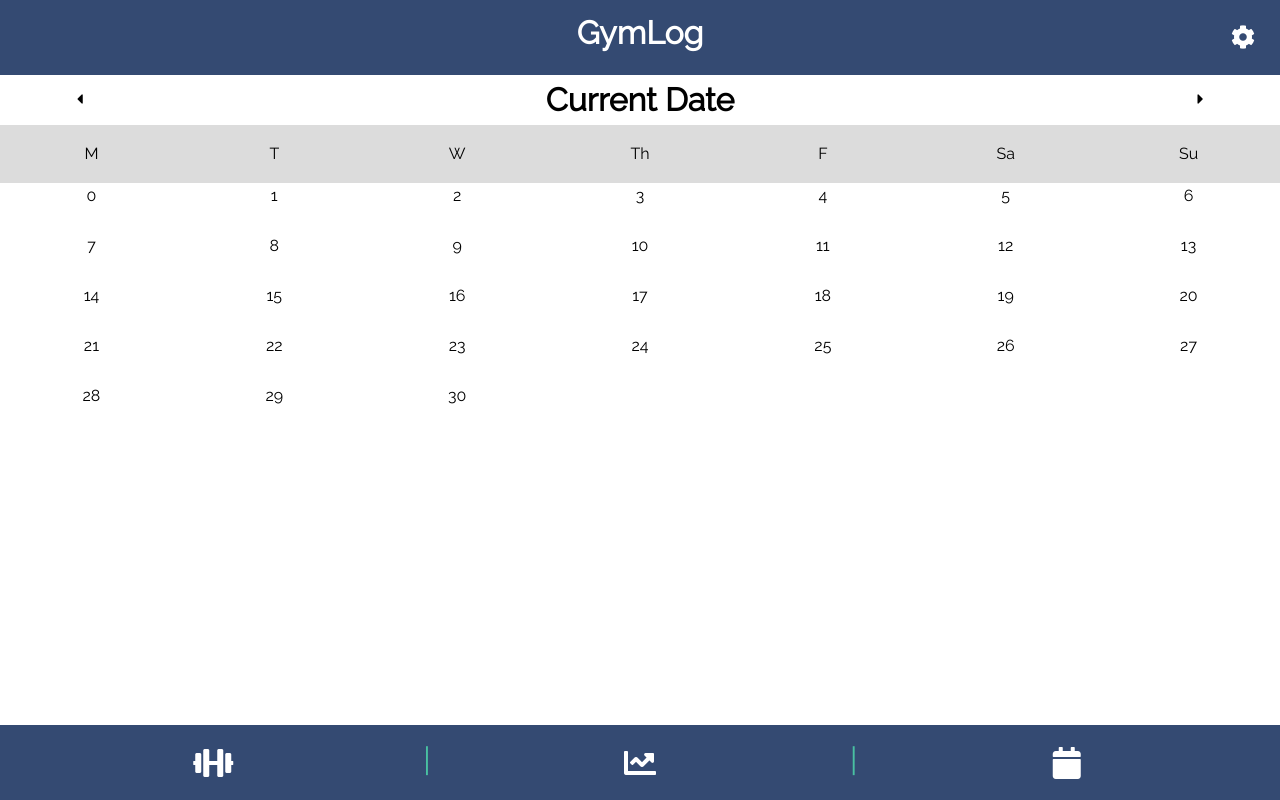
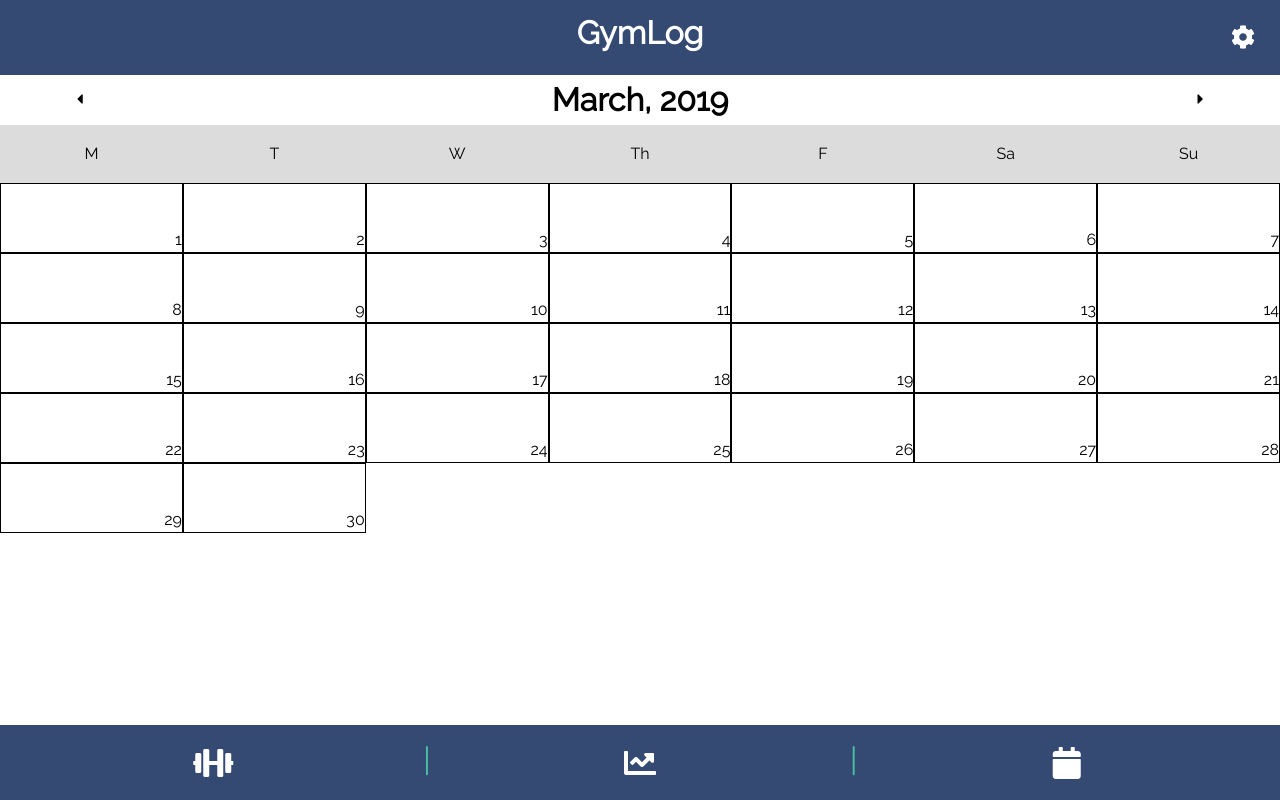
Before and after one commit to jameswilky/gymlog, a React (Create React App) app: page /history in a window 1280 px wide. Built offline with nearby package versions, Linux system fonts and the light colour scheme.

Commit message:
Calendar Iteration working

```diff
--- a/src/components/calendar/Calendar.js
+++ b/src/components/calendar/Calendar.js
@@ -8,8 +8,10 @@ class Calendar extends Component {
 
     this.state = {};
   }
-
-  updateCalendar() {
+  componentWillMount() {
+    this.setCalendar();
+  }
+  setCalendar() {
     const now = Date.now();
     const today = new Date(now).getDate();
     const month = new Date(now).getMonth();
@@ -19,8 +21,43 @@ class Calendar extends Component {
 
     this.setState({ date: date });
   }
-  componentWillMount() {
-    this.updateCalendar();
+  getMonthName() {
+    const monthNames = [
+      "January",
+      "February",
+      "March",
+      "April",
+      "May",
+      "June",
+      "July",
+      "August",
+      "September",
+      "October",
+      "November",
+      "December"
+    ];
+    return monthNames[this.state.date.month];
+  }
+  getNextYear(i) {
+    console.log(this);
+    return this.state.date.year + i;
+  }
+  getNextMonth(i) {
+    let nextYear;
+    let nextMonth = this.state.date.month + i;
+    if (nextMonth < 0) {
+      nextMonth = 11;
+      nextYear = this.getNextYear(-1);
+    } else if (nextMonth > 11) {
+      nextMonth = 0;
+      nextYear = this.getNextYear(1);
+    } else {
+      nextYear = this.state.date.year;
+    }
+    this.setState({
+      ...this.state,
+      date: { ...this.state.date, month: nextMonth, year: nextYear }
+    });
   }
   render() {
     const { date } = this.state;
@@ -28,14 +65,16 @@ class Calendar extends Component {
       <div className="content">
         <div className={styles.container}>
           <div className={styles.header}>
-            <div>
+            <div onClick={() => this.getNextMonth(-1)}>
               <i className="fas fa-caret-left" />
             </div>
             <div>
               {" "}
-              <h1>Current Date</h1>
+              <h1>
+                {this.getMonthName()}, {date.year}
+              </h1>
             </div>
-            <div>
+            <div onClick={() => this.getNextMonth(1)}>
               <i className="fas fa-caret-right" />
             </div>
           </div>
--- a/src/components/calendar/Month.js
+++ b/src/components/calendar/Month.js
@@ -2,10 +2,11 @@ import React from "react";
 import styles from "./month.module.css";
 const Month = props => {
   const { today, month, year, nDays } = props.date;
+  //todo pass day that month starts
 
   let dates = [];
   const generateDates = () => {
-    for (let i = 0; i < nDays; i++) {
+    for (let i = 1; i < nDays; i++) {
       dates.push(i);
     }
     return dates;
@@ -26,7 +27,9 @@ const Month = props => {
       </div>
       <div className={styles.body}>
         {dates.map(date => (
-          <div>{date}</div>
+          <div className={styles.date} key={date}>
+            {date}
+          </div>
         ))}
       </div>
     </div>
--- a/src/components/calendar/month.module.css
+++ b/src/components/calendar/month.module.css
@@ -12,7 +12,16 @@
 }
 .body {
   display: grid;
-  grid-template-columns: repeat(7, 1fr);
-  grid-template-rows: repeat(7, minmax(50px, 1fr));
+  grid-template-columns: repeat(7, minmax(40px, 1fr));
+  grid-template-rows: repeat(5, minmax(70px, 1fr));
   justify-items: center;
 }
+
+.date {
+  border: 1px solid black;
+  display: grid;
+  width: 100%;
+  height: 100%;
+  justify-content: right;
+  align-content: end;
+}
--- a/src/main.css
+++ b/src/main.css
@@ -84,7 +84,7 @@ input {
 /*Content*/
 .content {
   top: 75px;
-  bottom: 150px;
+  bottom: 75px; /* 150px for workout page, maybe*/
   overflow: auto;
 }
 .contentHeading {
```
